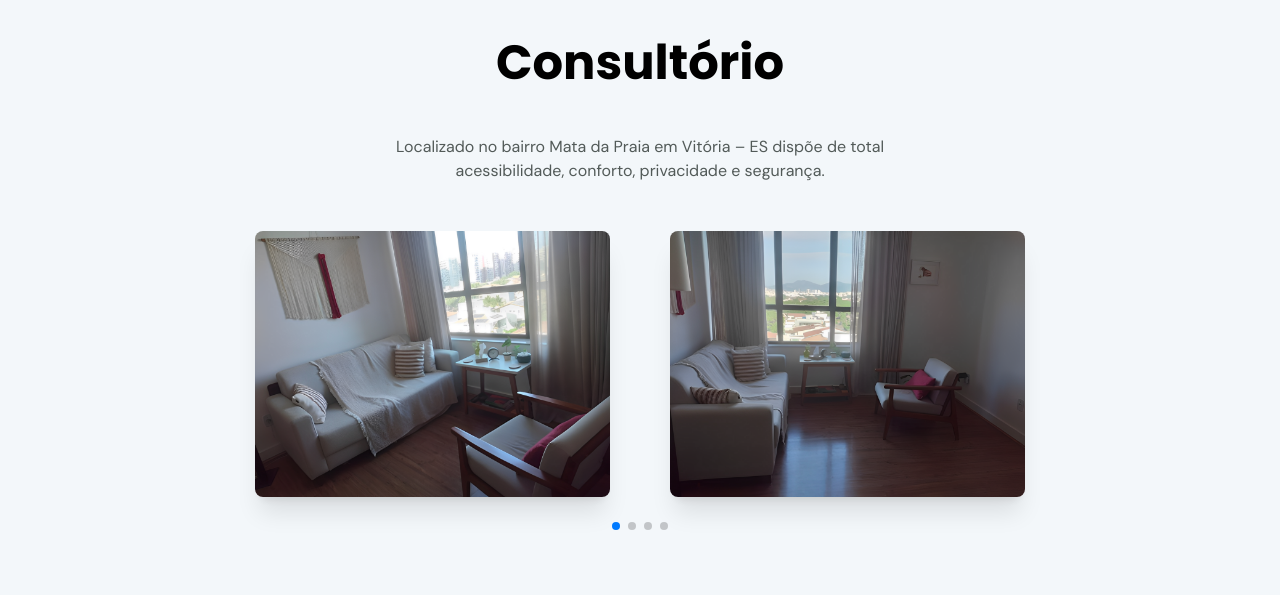
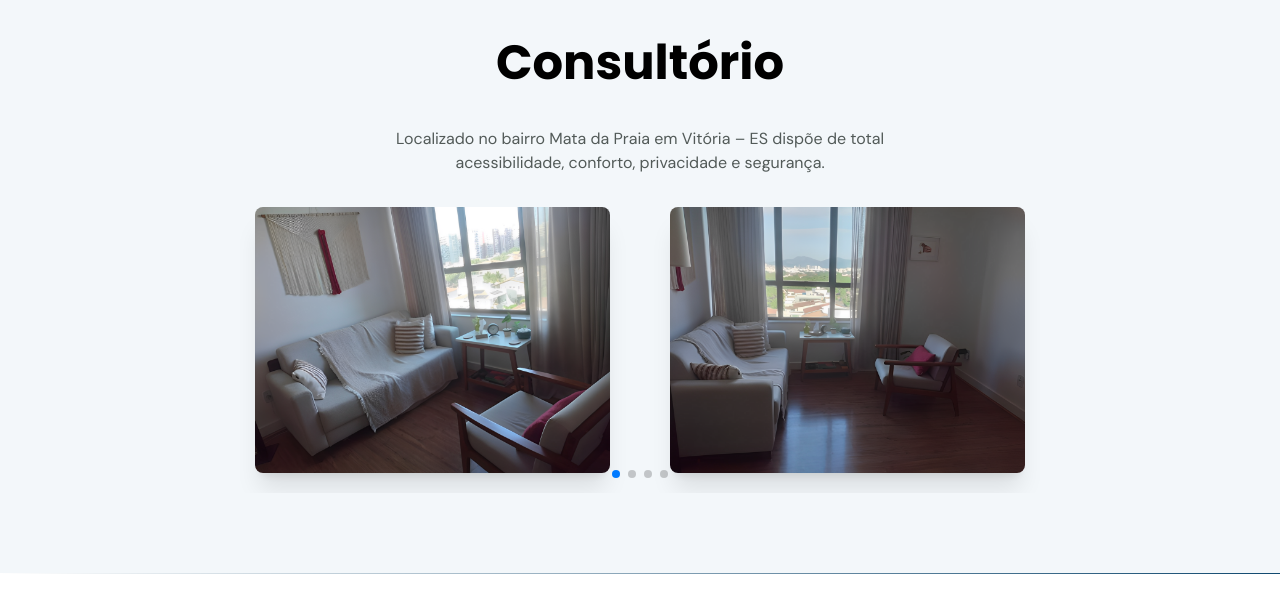
Before and after one commit to elena-calcada/psicologa-eliane-alano, a Next.js app: page / in a window 1280 px wide. Shown: the part 4320-4915 px from the top of the page. Built offline with nearby package versions, Linux system fonts and the light colour scheme.

Commit message:
clinic section adjustments

```diff
--- a/components/ClinicSection.tsx
+++ b/components/ClinicSection.tsx
@@ -11,7 +11,7 @@ export default function ClinicSection() {
       <section className="bg-blueColor-backgroundSection flex items-center justify-center" id="clinic">
         <div className="container flex flex-col items-center justify-center">
           <motion.h2
-            className="h2 text-center"
+            className="h2 !mb-10 text-center"
             variants={fadeIn("up", 0.4)}
             initial="hidden"
             whileInView={"show"}
@@ -21,7 +21,7 @@ export default function ClinicSection() {
           </motion.h2>
 
           <motion.p
-            className="p text-center mb-12 max-w-[500px]"
+            className="p text-center mb-8 max-w-[500px]"
             variants={fadeIn("up", 0.6)}
             initial="hidden"
             whileInView={"show"}
--- a/components/ClinicSlider.tsx
+++ b/components/ClinicSlider.tsx
@@ -24,7 +24,7 @@ const ClinicSlider = () => {
       {clinicImages.map((item, index) => {
         return (
           <SwiperSlide key={index}>
-            <div className="pb-12 px-[15px]">
+            <div className="pb-5 px-[15px]">
               <Image
                 src={item.image}
                 alt={item.alt}
```
